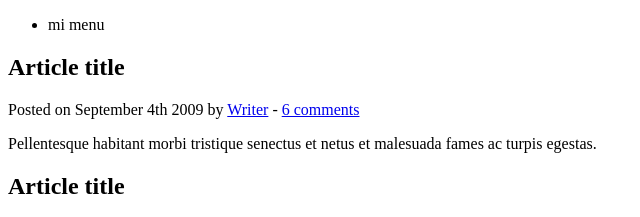
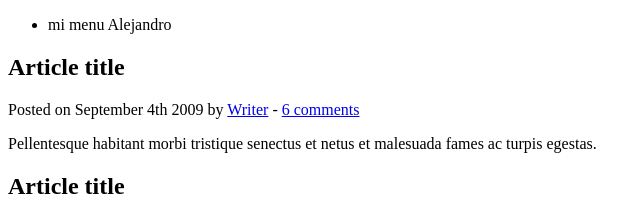
Before and after one commit to Alejandro9908/pruebaGit2, a plain HTML site: page index.html in a window 1280 px wide. Shown: the top 217 px of the page, 0-640 px from the left. Drawn offline with Linux system fonts and the light colour scheme.

Commit message:
Se actualizo el index

```diff
--- a/index.html
+++ b/index.html
@@ -12,7 +12,7 @@
 	<header>
 		<nav>
 			<ul>
-				<li>mi menu</li>
+				<li>mi menu Alejandro</li>
 			</ul>
 		</nav>
 	</header>
```
